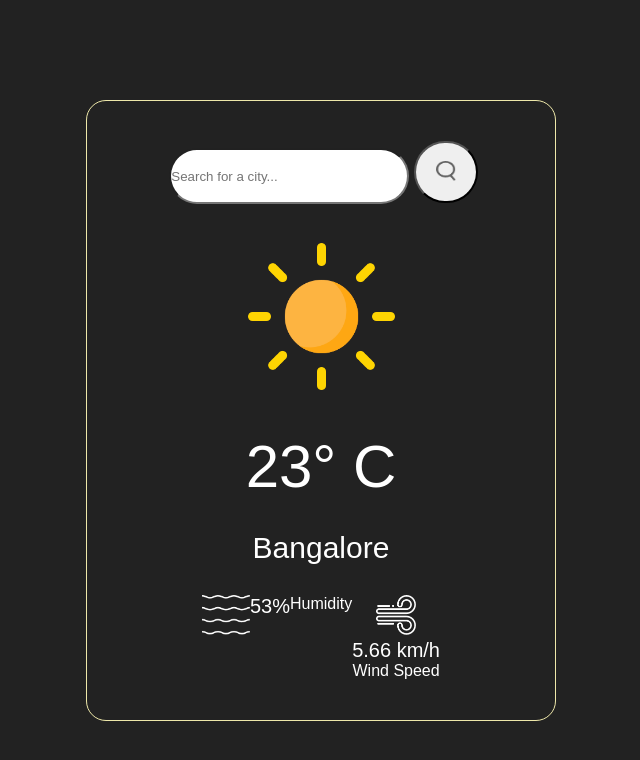
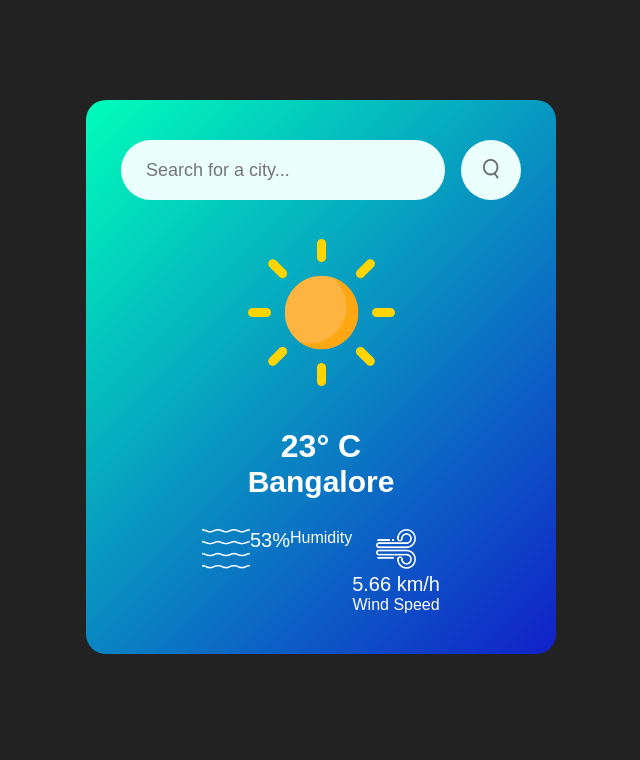
Before and after one commit to dineshparekh11/weatherForcast, a plain HTML site: page index.html in a window 1280 px wide. Shown: the whole page, without its empty margins (319-959 px from the left). Drawn offline with Linux system fonts and the light colour scheme.

Commit message:
second commit

```diff
--- a/index.html
+++ b/index.html
@@ -12,17 +12,12 @@
             <input type="text" placeholder="Search for a city..." spellcheck="false">
             <button><img src="images/search.png"></button>
         </div>
-        <div class="icon">
-            <img src="images/clear.png" alt="">
+        <div class="weather">
+            <img src="images/clear.png" class="weatherIcon">
+            <h1 class="temp">23&deg; C</h1>
+            <h3 class="city">Bangalore</h3>
         </div>
 
-        <div class="degree">
-            <p>23&deg; C</p>
-        </div>
-
-        <div class="city">
-            <p>Bangalore</p>
-        </div>
 
         <div class="moreDetails">
         <div class="humidity">
--- a/style.css
+++ b/style.css
@@ -12,32 +12,53 @@ body{
 .card{
     width: 90%;
     max-width: 470px;
-    background-color: linear-gradient(135deg, #00feba, #5b548a);
+    background: linear-gradient(135deg, #00feba, #1120c9);
     color: #fff;
     margin: 100px auto 0;
     border-radius: 20px;
-    border: 1px solid palegoldenrod;
+    /* border: 1px solid palegoldenrod; */
     padding: 40px 35px;
     text-align: center;
 
 }
 
-.search input {
-    margin-left: 5px;
-    height: 3.5rem;
-    width: 15rem;
+.search{
+    border: 0;
+    outline: 0;
+    width: 100%;
+    display: flex;
+    align-items: center;
+    justify-content: space-between;
+}
+
+.search input{
+    border: 0;
+    outline: 0;
+    background: #ebfffc;
+    color: #555;
+    padding: 10px 25px;
+    height: 60px;
     border-radius: 30px;
+    flex: 1;
+    margin-right: 16px;
+    font-size: 18px;
+
+
 }
 
 .search button{
-    height: 62px;
-    border-radius: 50px;
-    padding: 10px 20px;
+    border: 0;
+    outline: 0;
+    background: #ebfffc;
+    height: 60px;
+    width: 60px;
+    border-radius: 50%;
+    cursor: pointer;
 }
 
-.search img{
+.search button img{
     height: 20px;
-    width: 20px;
+    width: 16px;
 }
 
 .degree{
```
